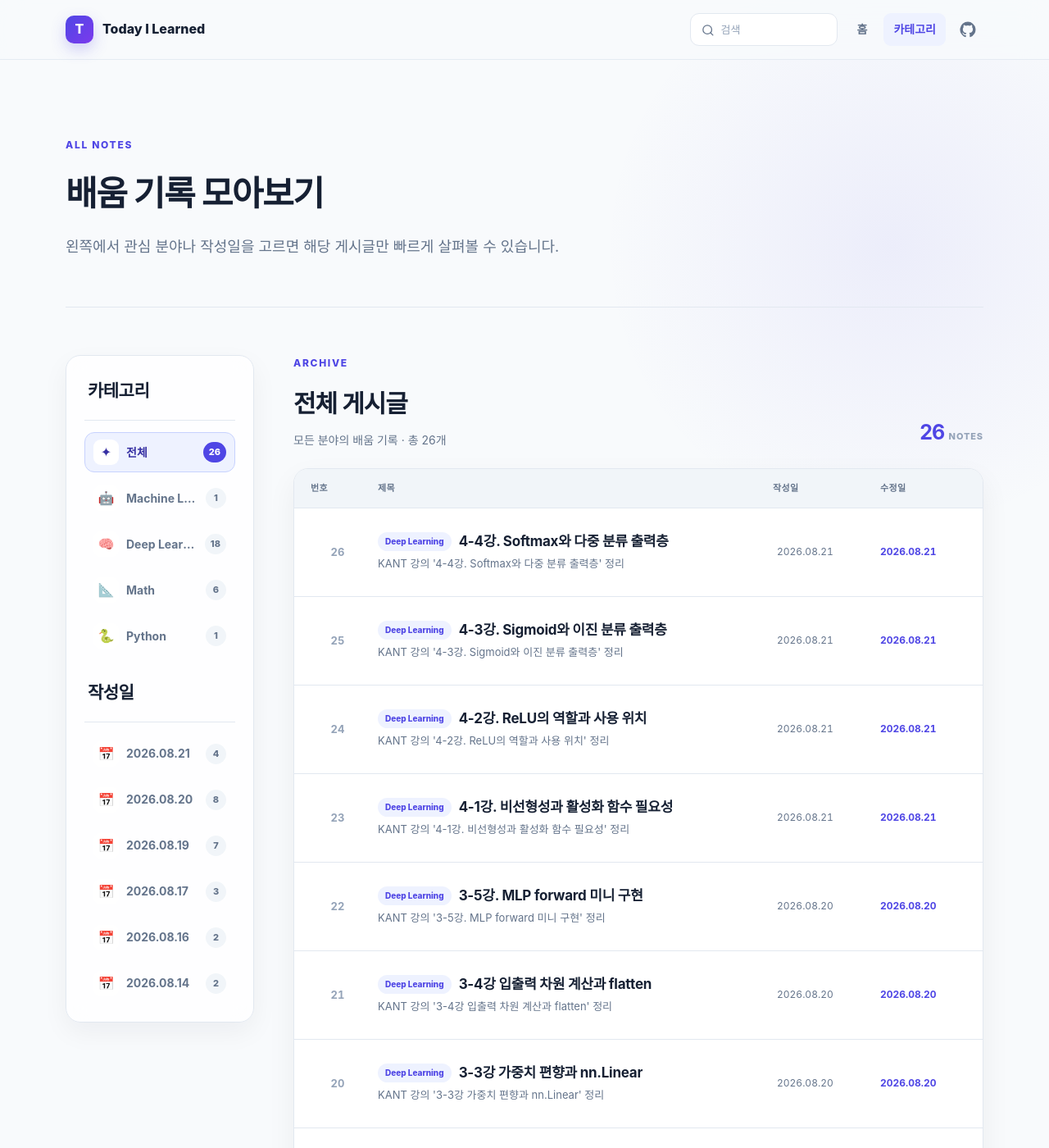
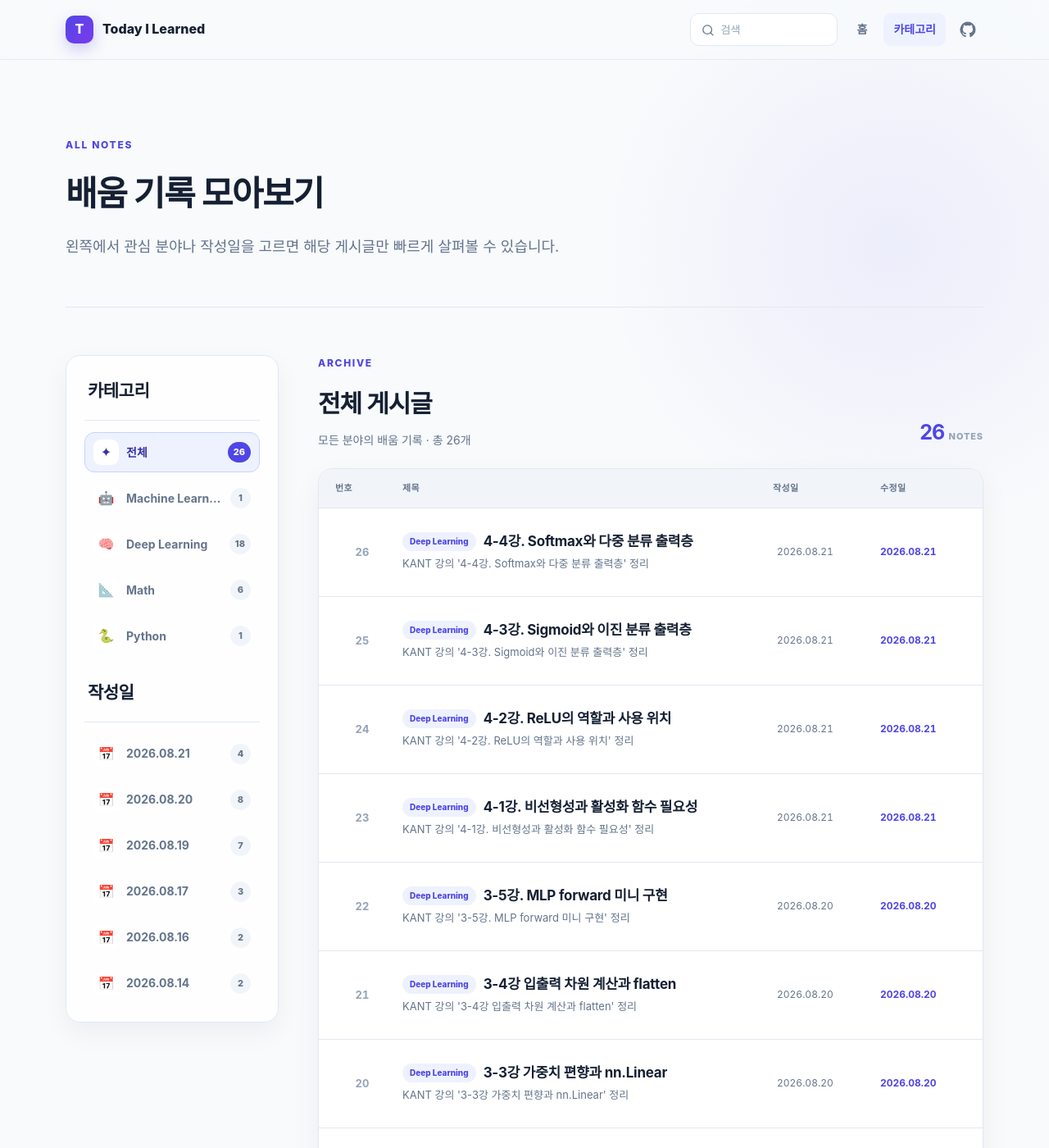
Before and after one commit to yshzjq/TIL, a Jekyll site: the page built from categories.md, in a window 1280 px wide and 1400 px high. Shown: the whole window at 82% size. Built offline with Jekyll 4.4.1, drawn with Linux system fonts in a browser that asks for light colours.

Commit message:
카테고리 날짜 필터 너비 확장

```diff
--- a/assets/css/style.scss
+++ b/assets/css/style.scss
@@ -394,7 +394,7 @@ a { color: inherit; text-decoration: none; }
 
 .category-browser {
   display: grid;
-  grid-template-columns: 230px minmax(0, 1fr);
+  grid-template-columns: 260px minmax(0, 1fr);
   padding: 58px 0 90px;
   align-items: start;
   gap: 48px;
@@ -441,6 +441,7 @@ a { color: inherit; text-decoration: none; }
 .category-filter-button.active { border-color: #c7d2fe; color: var(--primary-dark); background: var(--primary-soft); }
 .category-filter-icon { display: grid; width: 31px; height: 31px; place-items: center; border-radius: 9px; background: var(--surface); font-size: 16px; }
 .category-filter-name { overflow: hidden; font-size: 14px; font-weight: 750; text-overflow: ellipsis; white-space: nowrap; }
+.category-date-list .category-filter-name { overflow: visible; text-overflow: clip; }
 .category-filter-count { display: grid; min-width: 25px; height: 25px; padding: 0 7px; place-items: center; border-radius: 999px; color: var(--muted); background: var(--surface-soft); font-size: 11px; font-weight: 800; }
 .category-filter-button.active .category-filter-count { color: #fff; background: var(--primary); }
 
```
